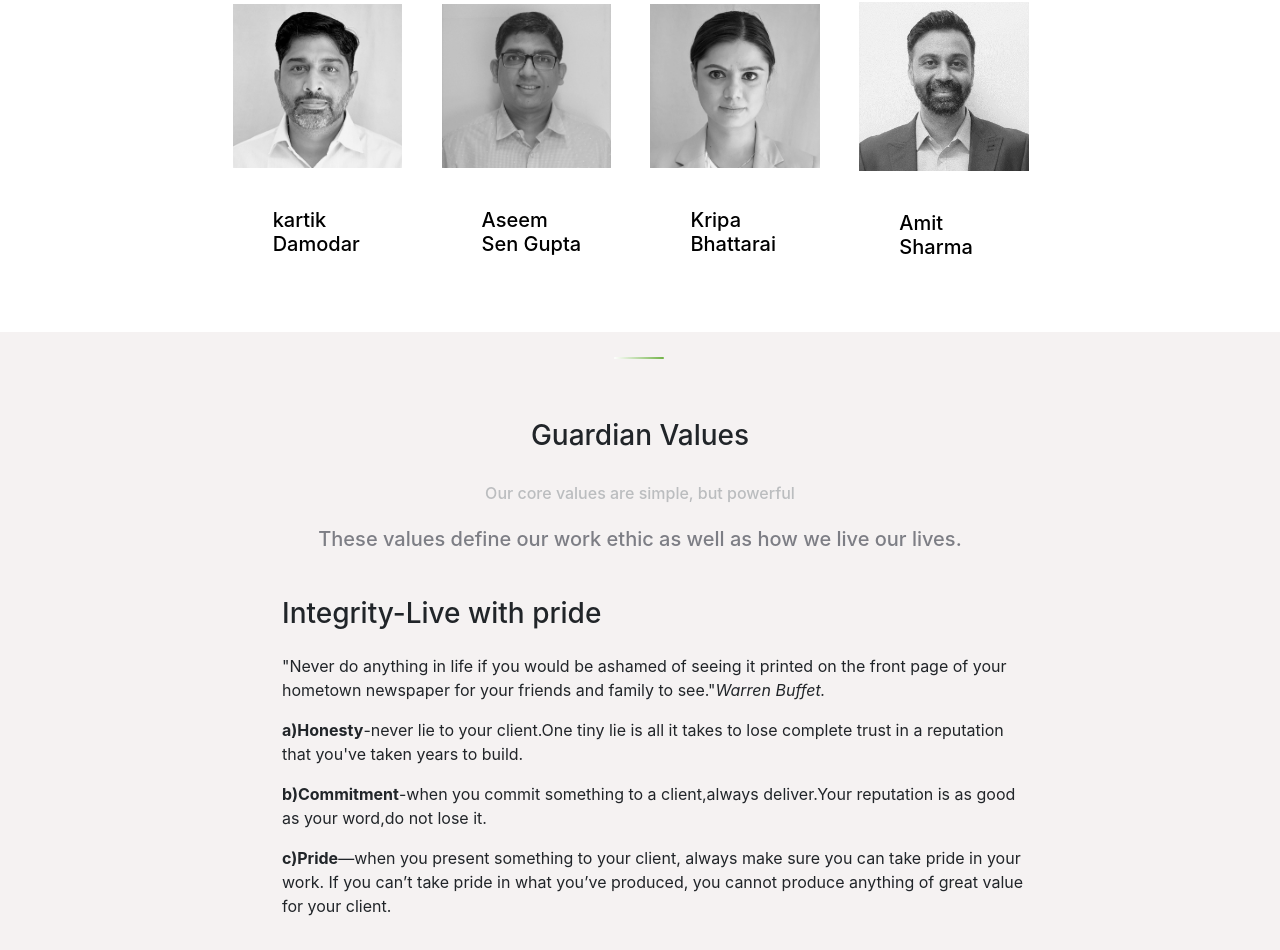
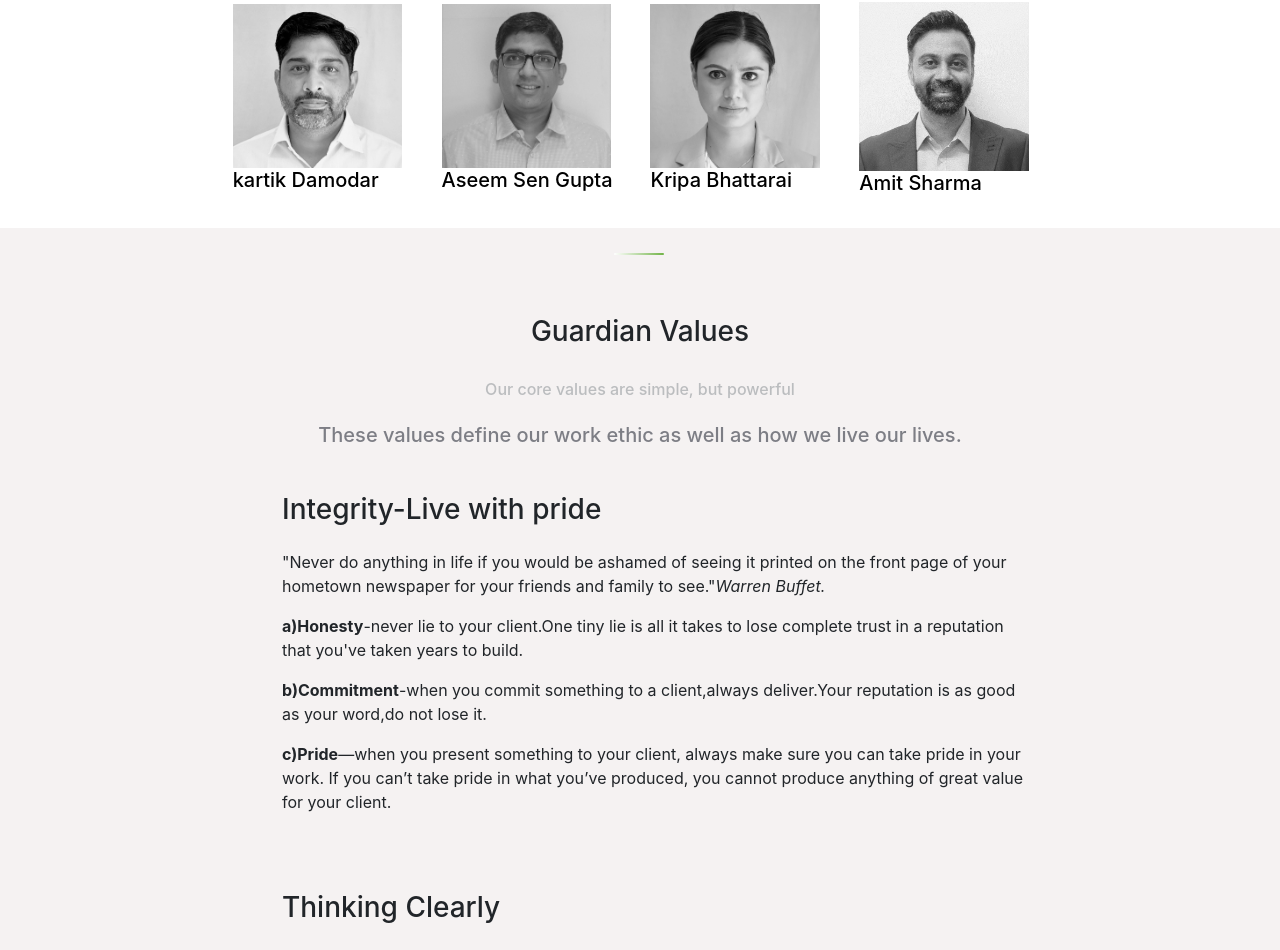
Before and after one commit to saiprasad-SP/Project, a React (Create React App) app in the folder PRJ22-01/: page /about in a window 1280 px wide. Shown: the part 2347-3297 px from the top of the page. Built offline with nearby package versions, Linux system fonts and the light colour scheme.

Commit message:
Update About.module.css

```diff
--- a/PRJ22-01/src/components/About/About.module.css
+++ b/PRJ22-01/src/components/About/About.module.css
@@ -76,6 +76,6 @@ footer{
 .imgHover:hover{
     width: 10px;
 }
-.h5{
+/* .h5{
     padding: 40px;
-}
+} */
```
